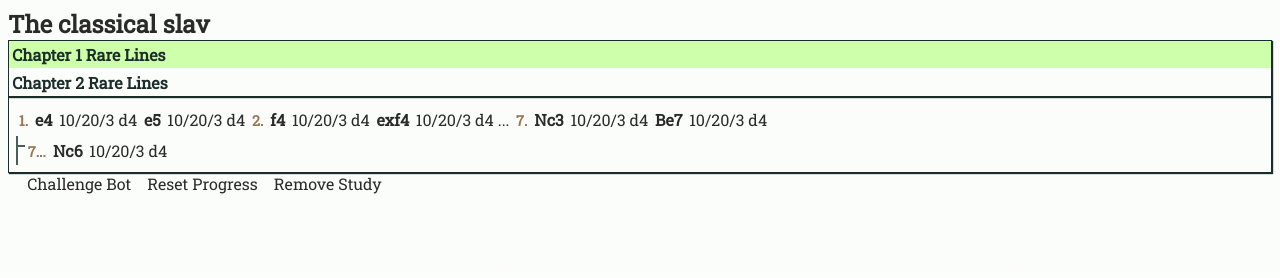
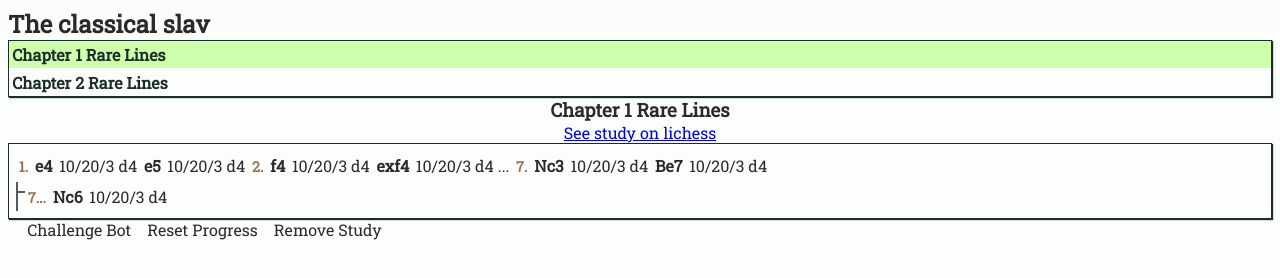
Before and after one commit to eguneys/aidchess, a plain HTML site: page show.html in a window 1280 px wide. Drawn offline with Linux system fonts and the light colour scheme.

Commit message:
show info

```diff
--- a/show.html
+++ b/show.html
@@ -54,7 +54,7 @@ input[type='text'] {
 }
 
 
-.app {
+app {
   margin: 0.5em;
   display: flex;
   flex-flow: column;
@@ -130,11 +130,16 @@ input[type='text'] {
   height: 6px;
 }
 
+
+.show .info {
+  text-align: center;
+}
+
     </style>
   </head>
   <body>
     <div class="app">
-
+      <app class='show'>
       <h2> The classical slav </h2>
 
       <div class='chapters'>
@@ -147,6 +152,10 @@ input[type='text'] {
       </div>
 
 
+      <div class='info'>
+        <h3> Chapter 1 Rare Lines </h3>
+        <a href='https://lichess.org/study'> See study on lichess </a>
+      </div>
 
 
       <div class='tview'>
@@ -176,6 +185,7 @@ input[type='text'] {
         <div class='item button'> Reset Progress </div>
         <div class='item button'> Remove Study </div>
       </div>
+      </app>
     </div>
   </body>
 </html>
```
Lines whose indentation alone changed are shown as unchanged.
